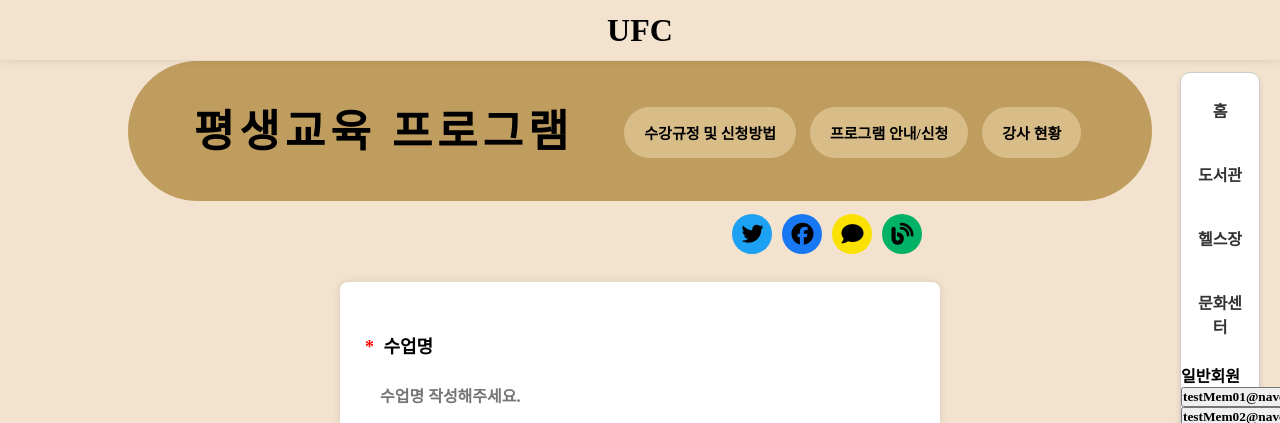
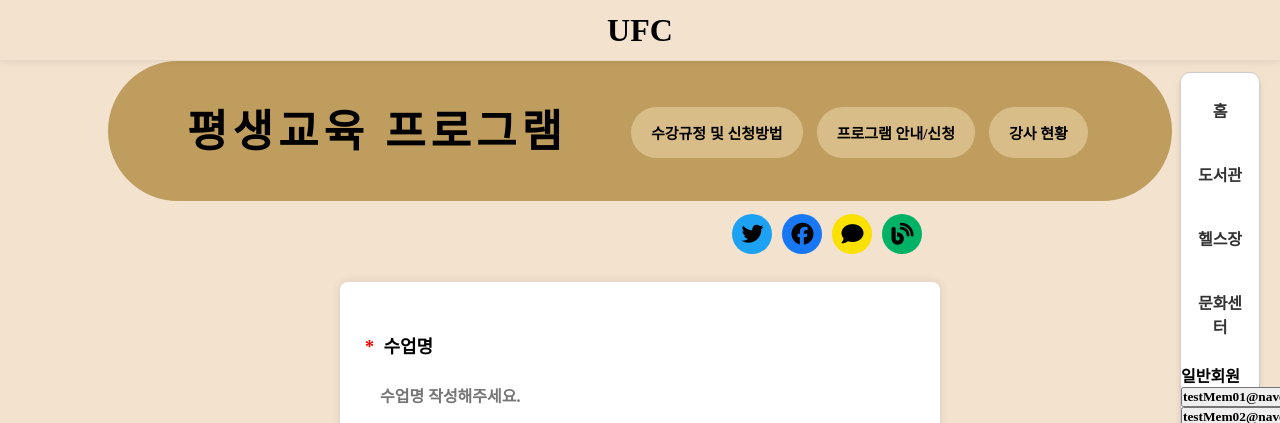
Before and after one commit to Mokki0701/UFC, a Spring app: page /lesson/lessonList/lessonWrite in a window 1280 px wide. Shown: the top 423 px of the page. Run offline with Thymeleaf, Linux system fonts and the light colour scheme; the template is opened without the code that fills it, so the values that code supplies are empty; some of the project's set-up classes (security, data sources, template engines, error pages and the like) are left out, and stand-ins take their place; some libraries are stand-ins or nearby versions.

Commit message:
css 수정

```diff
--- a/UFC/src/main/resources/static/css/common/header.css
+++ b/UFC/src/main/resources/static/css/common/header.css
@@ -1,3 +1,7 @@
+*{
+    box-sizing: border-box;
+}
+
 .header-body {
     margin: 0;
     font-family: Arial, sans-serif;
--- a/UFC/src/main/resources/static/css/index.css
+++ b/UFC/src/main/resources/static/css/index.css
@@ -25,7 +25,7 @@
 }
 
 .main_wrapper {
-  margin: 70px 0;
+  margin: auto;
   padding: 0;
   box-sizing: border-box;
 
--- a/UFC/src/main/resources/templates/lesson/lessonCommon/semiHeader.html
+++ b/UFC/src/main/resources/templates/lesson/lessonCommon/semiHeader.html
@@ -14,7 +14,7 @@
     height: 100px;
     border-radius: 180px;
     background-color: #BF9D5E;
-
+    box-sizing: content-box;
     padding: 20px;
     color: black;
     text-align: center;
--- a/UFC/src/main/resources/templates/lesson/lessonList/lessonWrite.html
+++ b/UFC/src/main/resources/templates/lesson/lessonList/lessonWrite.html
@@ -12,9 +12,9 @@
     .footer{
       background-color: #F2E2CE !important;
     }
-    .program-header{
+    /* .program-header{
       min-height: 140px;
-    }
+    } */
   </style>
 </head>
 <!--  -->
```
